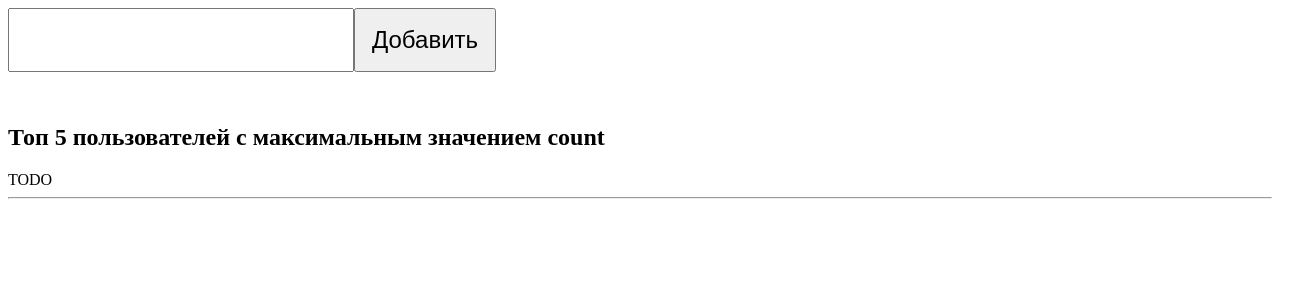
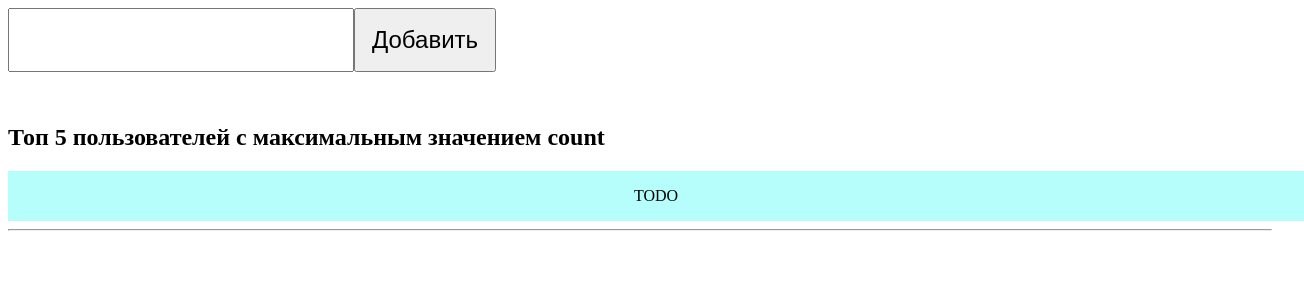
Before and after one commit to soeik/react-interview, a React (Vite) app: page / in a window 1280 px wide. Shown: the top 300 px of the page, 1304 px wide, since content can reach past the window. Built offline with nearby package versions, Linux system fonts and the light colour scheme.

Commit message:
Add color background

```diff
--- a/src/app/components/UsersCountRating.tsx
+++ b/src/app/components/UsersCountRating.tsx
@@ -1,10 +1,12 @@
+import { ColoredItem } from "../../styled/ColoredItem";
+
 // TODO: Реализовать отображение пяти пользователей с максимальным счетчиком count в виде строки
 export const UsersCountRating = () => {
   const rating = "TODO";
   return (
     <div>
       <h2>Топ 5 пользователей с максимальным значением count</h2>
-      {rating}
+      <ColoredItem width="100%">{rating}</ColoredItem>
     </div>
   );
 };
--- a/src/styled/ColoredItem.tsx
+++ b/src/styled/ColoredItem.tsx
@@ -3,8 +3,10 @@ import { faker } from "@faker-js/faker";
 // Не меняется в задании
 export const ColoredItem = ({
   children,
+  width = "200px",
 }: {
-  children: React.ReactElement | React.ReactElement[];
+  children: React.ReactNode;
+  width?: string;
 }) => {
   const color = faker.color.rgb();
 
@@ -15,7 +17,7 @@ export const ColoredItem = ({
         background: color,
         padding: "1rem",
         textAlign: "center",
-        width: "200px",
+        width,
       }}
     >
       {children}
```
